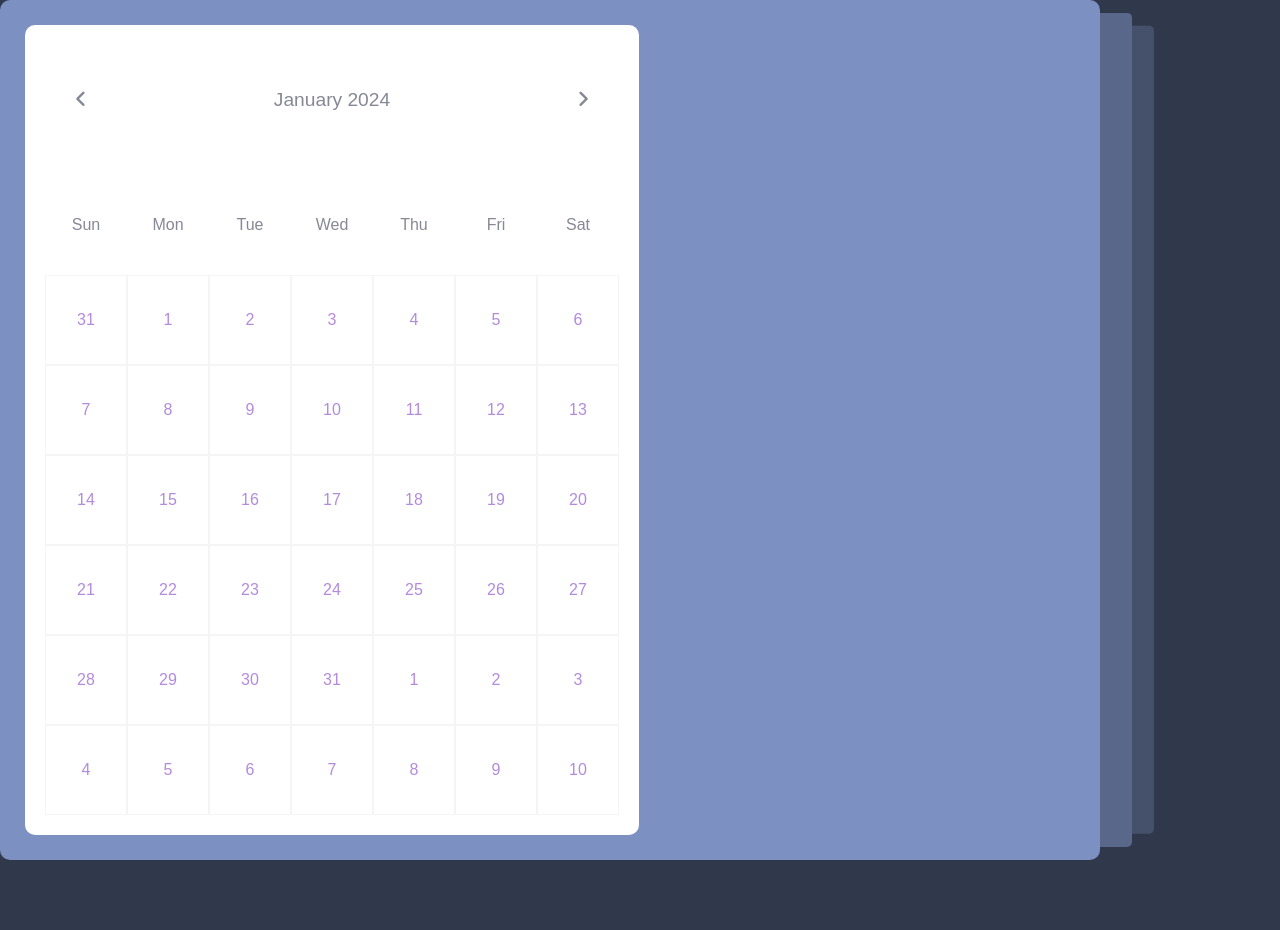
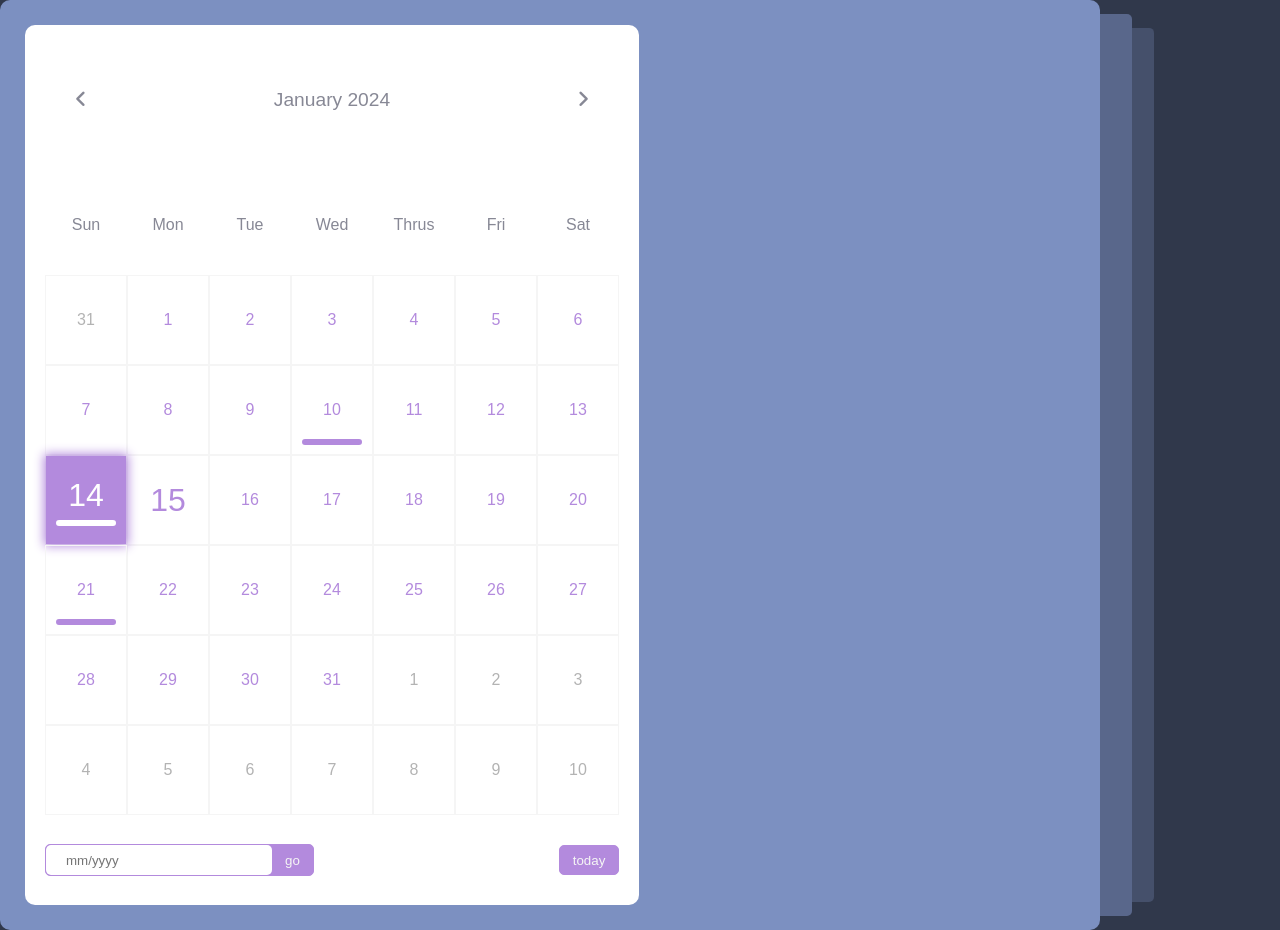
Before and after one commit to anushac96/ProductivityManagementSystem-Side1, a React (Create React App) app: page / in a window 1280 px wide. Before the commit the page ends 860 px from the top, so only its background shows below. Built offline with nearby package versions, Linux system fonts and the light colour scheme.

Commit message:
added css for calendar

```diff
--- a/src/App.css
+++ b/src/App.css
@@ -1,15 +1,15 @@
-:root{
+:root {
   --red: #f54e4e;
   --green: #4aec8c;
   --primary-clr: #b38add;
 }
 
-body{
+body {
   background-color: #30384b;
   color: #eee;
 }
 
-main{
+main {
   position: fixed;
   padding-top: 50px;
   max-width: 240px;
@@ -19,36 +19,37 @@ main{
   top: 10px;
 }
 
-button{
+button {
   background-color: transparent;
-  color: rgba(255,255,255,0.8);
+  color: rgba(255, 255, 255, 0.8);
   border: 0;
   display: inline-block;
   width: 50px;
   cursor: pointer;
 }
 
-button.with-text{
+button.with-text {
   width: auto;
-  background-color: rgba(255,255,255,0.1);
+  background-color: rgba(255, 255, 255, 0.1);
   border-radius: 10px;
   padding: 10px 20px;
   font-size: 1.4rem;
   line-height: 36px;
 }
 
-button.with-text svg{
+button.with-text svg {
   width: 36px;
-  float:left;
+  float: left;
   margin-right: 5px;
 }
 
-label{
-  display:block;
+label {
+  display: block;
   margin-bottom: 10px;
   margin-top: 20px;
   text-transform: capitalize;
 }
+
 /*
 * {
   margin: 0;
@@ -126,23 +127,24 @@ calendar .calendarTag::before {
   font-family: "Poppins", sans-serif;
 }
 
- calender {
+calendar {
   position: fixed;
-  min-height: 50vh;
+  min-height: 800px;
   display: flex;
   align-items: left;
-  justify-content:left;
+  justify-content: left;
   padding-bottom: 200px;
-  background-color: #e43f4a;
+  background-color: #e2e1dc;
   left: 10px;
   top: 10px;
-  width: 700px;
+  width: 1100px;
   padding-top: 100px;
   z-index: 9999;
+  border-radius: 10px;
 }
 
 /* entire calander*/
- calendar .container {
+.container {
   position: absolute;
   top: 0;
   left: 0;
@@ -157,13 +159,13 @@ calendar .calendarTag::before {
 }
 
 /* size of white box */
- calendar .left {
+.left {
   width: 60%;
   padding: 20px;
 }
 
 /*text inside white box*/
- calendar .calendarTag {
+.calendar {
   width: 100%;
   height: 100%;
   display: flex;
@@ -174,8 +176,8 @@ calendar .calendarTag::before {
   background-color: #fff;
 }
 
- calendar .calendarTag::before,
- calendar .calendarTag::after {
+.calendar::before,
+.calendar::after {
   content: "";
   position: absolute;
   top: 50%;
@@ -187,13 +189,13 @@ calendar .calendarTag::before {
   transform: translateY(-50%);
 }
 
- calendar .calendarTag::before {
+.calendar::before {
   height: 94%;
   left: calc(100% + 22px);
   background-color: #45506b;
 }
 
- .calendarTag .month {
+.calendar .month {
   width: 100%;
   height: 150px;
   display: flex;
@@ -205,16 +207,17 @@ calendar .calendarTag::before {
   text-transform: capitalize;
 }
 
-.calendarTag .month .prev,
-.calendarTag .month .next {
+.calendar .month .prev,
+.calendar .month .next {
   cursor: pointer;
 }
-.calendarTag .month .prev:hover,
-.calendarTag .month .next:hover {
+
+.calendar .month .prev:hover,
+.calendar .month .next:hover {
   color: var(--primary-clr);
 }
 
-.calendarTag .weekdays {
+.calendar .weekdays {
   width: 100%;
   height: 100px;
   display: flex;
@@ -225,7 +228,8 @@ calendar .calendarTag::before {
   font-weight: 500;
   text-transform: capitalize;
 }
-.calendarTag .weekdays div {
+
+.calendar .weekdays div {
   width: 14.28%;
   height: 100%;
   display: flex;
@@ -233,7 +237,7 @@ calendar .calendarTag::before {
   justify-content: center;
 }
 
-.calendarTag .days {
+.calendar .days {
   width: 100%;
   display: flex;
   flex-wrap: wrap;
@@ -244,7 +248,7 @@ calendar .calendarTag::before {
   margin-bottom: 20px;
 }
 
-.calendarTag .days .day {
+.calendar .days .day {
   width: 14.28%;
   height: 90px;
   display: flex;
@@ -254,3 +258,145 @@ calendar .calendarTag::before {
   color: var(--primary-clr);
   border: 1px solid #f5f5f5;
 }
+
+.calendar .days .day:not(.prev-date, .next-date):hover {
+  color: #fff;
+  background-color: var(--primary-clr);
+}
+
+.calendar .days .prev-date,
+.calendar .days .next-date {
+  color: #b3b3b3;
+}
+
+.calendar .days .active {
+  position: relative;
+  font-size: 2rem;
+  color: #fff;
+  background-color: var(--primary-clr);
+}
+
+.calendar .days .active::before {
+  content: "";
+  position: absolute;
+  top: 0;
+  left: 0;
+  width: 100%;
+  height: 100%;
+  box-shadow: 0 0 10px 2px var(--primary-clr);
+}
+
+.calendar .days .today {
+  font-size: 2rem;
+}
+
+.calendar .days .event {
+  position: relative;
+}
+
+.calendar .days .event::after {
+  content: "";
+  position: absolute;
+  bottom: 10%;
+  left: 50%;
+  width: 75%;
+  height: 6px;
+  border-radius: 30px;
+  transform: translateX(-50%);
+  background-color: var(--primary-clr);
+}
+
+.calendar .days .day:hover.event::after {
+  background-color: #fff;
+}
+
+.calendar .days .active.event::after {
+  background-color: #fff;
+  bottom: 20%;
+}
+
+.calendar .days .active.event {
+  padding-bottom: 10px;
+}
+
+.calendar .goto-today {
+  width: 100%;
+  height: 50px;
+  display: flex;
+  align-items: center;
+  justify-content: space-between;
+  gap: 5px;
+  padding: 0 20px;
+  margin-bottom: 20px;
+  color: var(--primary-clr);
+}
+
+.calendar .goto-today .goto {
+  display: flex;
+  align-items: center;
+  border-radius: 5px;
+  overflow: hidden;
+  border: 1px solid var(--primary-clr);
+  background-color: #b38add;
+}
+
+.calendar .goto-today .goto .goto-btn {
+  background-color: transparent;
+  color: #b38add;
+  border: 0;
+  display: inline-block;
+  width: 50px;
+  cursor: pointer;
+  color: #f5f5f5;
+}
+
+.calendar .goto-today .today-btn {
+  display: flex;
+  background-color: transparent;
+  color: #b38add;
+  border: 0;
+  display: inline-block;
+  width: 60px;
+  height: 30px;
+  cursor: pointer;
+  background-color: #b38add;
+  color: #f5f5f5;
+  border-radius: 5px;
+  border: 1px solid var(--primary-clr);
+}
+
+.calendar .goto-today .goto input {
+  width: 100%;
+  height: 30px;
+  outline: none;
+  border: none;
+  border-radius: 5px;
+  padding: 0 20px;
+  color: var(--primary-clr);
+}
+
+/* .calendar .goto-today button {
+  padding: 5px 10px;
+  border: 1px solid var(--primary-clr);
+  border-radius: 5px;
+  background-color: transparent;
+  cursor: pointer;
+  color: var(--primary-clr);
+} */
+
+.calendar .goto-today .goto button:hover {
+  color: var(--primary-clr);
+  height: 30px;
+  background-color: #f5f5f5;
+}
+
+.calendar .goto-today button:hover {
+  color: var(--primary-clr);
+  background-color: #f5f5f5;
+}
+
+.calendar .goto-today .goto button {
+  border: none;
+  border-left: 1px solid var(--primary-clr);
+  border-radius: 0;
+}
--- a/src/App.js
+++ b/src/App.js
@@ -3,6 +3,9 @@ import Timer from './Timer';
 import Settings from './Settings';
 import { useState } from 'react';
 import SettingsContext from './SettingsContext';
+import Calender from './Calender';
+import CalendarApp from './CalendarApp';
+
 
 function App() {
 
@@ -22,73 +25,8 @@ function App() {
         {showSettings ? <Settings /> : <Timer />}
       </SettingsContext.Provider>
     </main>
-
-    <calendar>
-    <div class="container">
-      <div class="left">
-        <div class="calendarTag">
-          <div class="month">
-            <i class="fas fa-angle-left prev"></i>
-            <div class="date">January 2024</div>
-            <i class="fas fa-angle-right next"></i>
-          </div>
-          <div class="weekdays">
-            <div>Sun</div>
-            <div>Mon</div>
-            <div>Tue</div>
-            <div>Wed</div>
-            <div>Thu</div>
-            <div>Fri</div>
-            <div>Sat</div>
-          </div>
-          <div class='days'>
-          <div class='day'>31</div>
-          <div class='day'>1</div>
-          <div class='day'>2</div>
-          <div class='day'>3</div>
-          <div class='day'>4</div>
-          <div class='day'>5</div>
-          <div class='day'>6</div>
-          <div class='day'>7</div>
-          <div class='day'>8</div>
-          <div class='day'>9</div>
-          <div class='day'>10</div>
-          <div class='day'>11</div>
-          <div class='day'>12</div>
-          <div class='day'>13</div>
-          <div class='day'>14</div>
-          <div class='day'>15</div>
-          <div class='day'>16</div>
-          <div class='day'>17</div>
-          <div class='day'>18</div>
-          <div class='day'>19</div>
-          <div class='day'>20</div>
-          <div class='day'>21</div>
-          <div class='day'>22</div>
-          <div class='day'>23</div>
-          <div class='day'>24</div>
-          <div class='day'>25</div>
-          <div class='day'>26</div>
-          <div class='day'>27</div>
-          <div class='day'>28</div>
-          <div class='day'>29</div>
-          <div class='day'>30</div>
-          <div class='day'>31</div>
-          <div class='day'>1</div>
-          <div class='day'>2</div>
-          <div class='day'>3</div>
-          <div class='day'>4</div>
-          <div class='day'>5</div>
-          <div class='day'>6</div>
-          <div class='day'>7</div>
-          <div class='day'>8</div>
-          <div class='day'>9</div>
-          <div class='day'>10</div>
-          </div>
-        </div>
-      </div>
-    </div>
-    </calendar></>
+      <Calender/>
+    </>
   );
 }
 
--- a/src/Calender.js
+++ b/src/Calender.js
@@ -0,0 +1,78 @@
+function Calender(){
+  return(
+    <body>
+      <div class = "container">
+        <div class = "left">
+          <div class = "calendar">
+            <div class = "month">
+              <i class = "fa fa-angle-left prev"></i>
+              <div class = "date">January 2024</div>
+              <i class = "fa fa-angle-right next"></i>
+            </div>
+            <div class = "weekdays">
+              <div>sun</div>
+              <div>mon</div>
+              <div>tue</div>
+              <div>wed</div>
+              <div>thrus</div>
+              <div>fri</div>
+              <div>sat</div>
+            </div>
+            <div class = "days">
+              <div class = "day prev-date">31</div>
+              <div class = "day">1</div>
+              <div class = "day">2</div>
+              <div class = "day">3</div>
+              <div class = "day">4</div>
+              <div class = "day">5</div>
+              <div class = "day">6</div>
+              <div class = "day">7</div>
+              <div class = "day">8</div>
+              <div class = "day">9</div>
+              <div class = "day event">10</div>
+              <div class = "day">11</div>
+              <div class = "day">12</div>
+              <div class = "day">13</div>
+              <div class = "day event active">14</div>
+              <div class = "day today">15</div>
+              <div class = "day">16</div>
+              <div class = "day">17</div>
+              <div class = "day">18</div>
+              <div class = "day">19</div>
+              <div class = "day">20</div>
+              <div class = "day event">21</div>
+              <div class = "day">22</div>
+              <div class = "day">23</div>
+              <div class = "day">24</div>
+              <div class = "day">25</div>
+              <div class = "day">26</div>
+              <div class = "day">27</div>
+              <div class = "day">28</div>
+              <div class = "day">29</div>
+              <div class = "day">30</div>
+              <div class = "day">31</div>
+              <div class = "day next-date">1</div>
+              <div class = "day next-date">2</div>
+              <div class = "day next-date">3</div>
+              <div class = "day next-date">4</div>
+              <div class = "day next-date">5</div>
+              <div class = "day next-date">6</div>
+              <div class = "day next-date">7</div>
+              <div class = "day next-date">8</div>
+              <div class = "day next-date">9</div>
+              <div class = "day next-date">10</div>
+            </div>
+            <div class = "goto-today">
+              <div class = "goto">
+                <input type ="text" placeholder="mm/yyyy" class = "date-input"></input>
+                <button class = "goto-btn">go</button>
+              </div>
+              <button class = "today-btn">today</button>
+            </div>
+          </div>
+        </div>
+      </div>
+    </body>
+  );
+}
+export default Calender;
```
Lines whose indentation alone changed are shown as unchanged.
